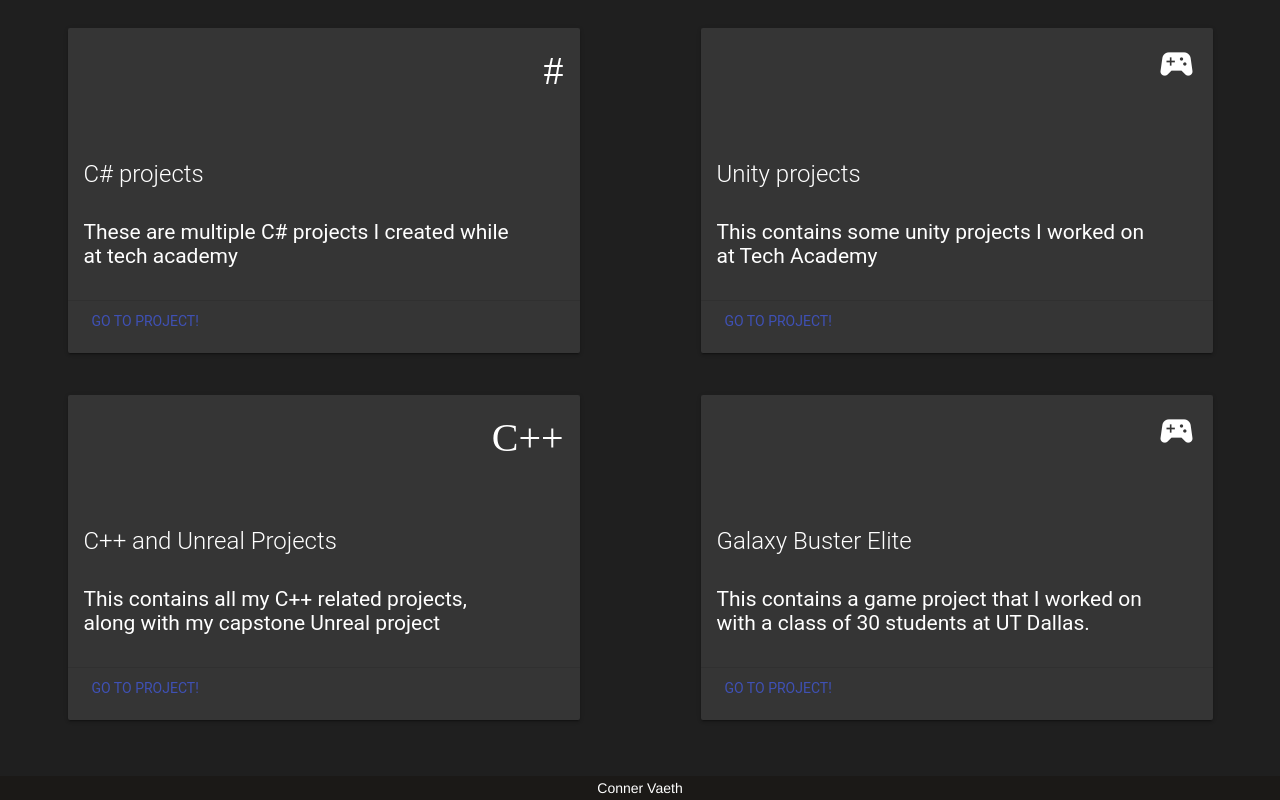
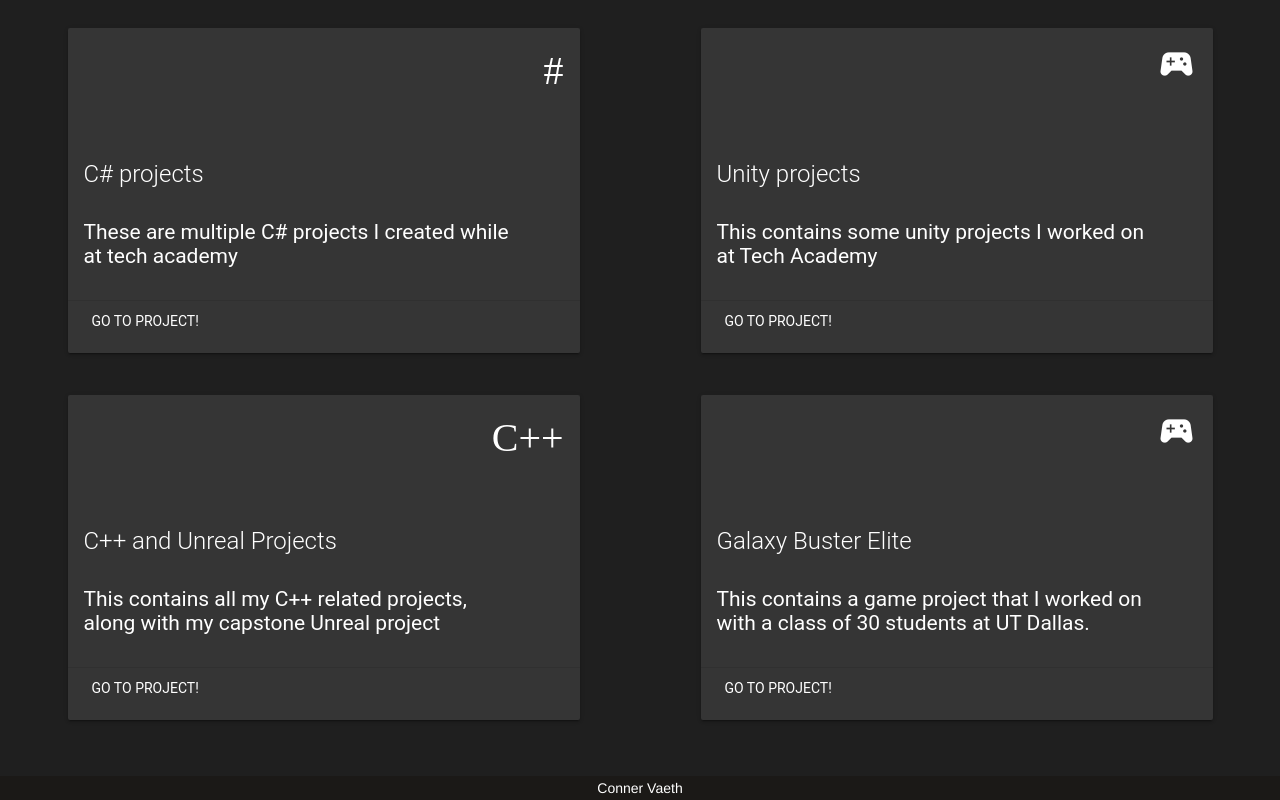
Before and after one commit to Fyrexian/Fyrexian.github.io, a plain HTML site: page index.html in a window 1280 px wide. Shown: the part 2656-3456 px from the top of the page. Drawn offline with nearby package versions, Linux system fonts and the light colour scheme.

Commit message:
fixed link color issue

```diff
--- a/index.html
+++ b/index.html
@@ -123,7 +123,7 @@
                         <p> These are multiple C# projects I created while at tech academy</p>
                     </div>
                     <div class="mdl-card__actions mdl-card--border">
-                        <a class="mdl-button mdl-button--colored mdl-js-button mdl-js-ripple-effect" href="https://github.com/Fyrexian/The-Tech-Academy-C-Sharp-Projects">
+                        <a class="mdl-button mdl-button--colored mdl-js-button mdl-js-ripple-effect text-white" href="https://github.com/Fyrexian/The-Tech-Academy-C-Sharp-Projects">
                             <p>Go to project!</p>
                         </a>
                     </div>
@@ -139,7 +139,7 @@
                         <p> This contains some unity projects I worked on at Tech Academy</p>
                     </div>
                     <div class="mdl-card__actions mdl-card--border">
-                        <a class="mdl-button mdl-button--colored mdl-js-button mdl-js-ripple-effect" href="https://github.com/Fyrexian/The-Tech_Academy-Unity-Projects">
+                        <a class="mdl-button mdl-button--colored mdl-js-button mdl-js-ripple-effect text-white" href="https://github.com/Fyrexian/The-Tech_Academy-Unity-Projects">
                             <p>Go to project!</p>
                         </a>
                     </div>
@@ -155,7 +155,7 @@
                         <p> This contains all my C++ related projects, along with my capstone Unreal project</p>
                     </div>
                     <div class="mdl-card__actions mdl-card--border">
-                        <a class="mdl-button mdl-button--colored mdl-js-button mdl-js-ripple-effect" href="https://github.com/Fyrexian/The-Tech-Academy-C---and-Unreal-Engine-Projects">
+                        <a class="mdl-button mdl-button--colored mdl-js-button mdl-js-ripple-effect text-white" href="https://github.com/Fyrexian/The-Tech-Academy-C---and-Unreal-Engine-Projects">
                             <p>Go to project!</p>
                         </a>
                     </div>
@@ -171,7 +171,7 @@
                         <p> This contains a game project that I worked on with a class of 30 students at UT Dallas.</p>
                     </div>
                     <div class="mdl-card__actions mdl-card--border">
-                        <a class="mdl-button mdl-button--colored mdl-js-button mdl-js-ripple-effect" href="https://github.com/metalac190/GameLab_GalaxyBustersElite">
+                        <a class="mdl-button mdl-button--colored mdl-js-button mdl-js-ripple-effect text-white" href="https://github.com/metalac190/GameLab_GalaxyBustersElite">
                             <p>Go to project!</p>
                         </a>
                     </div>
```
